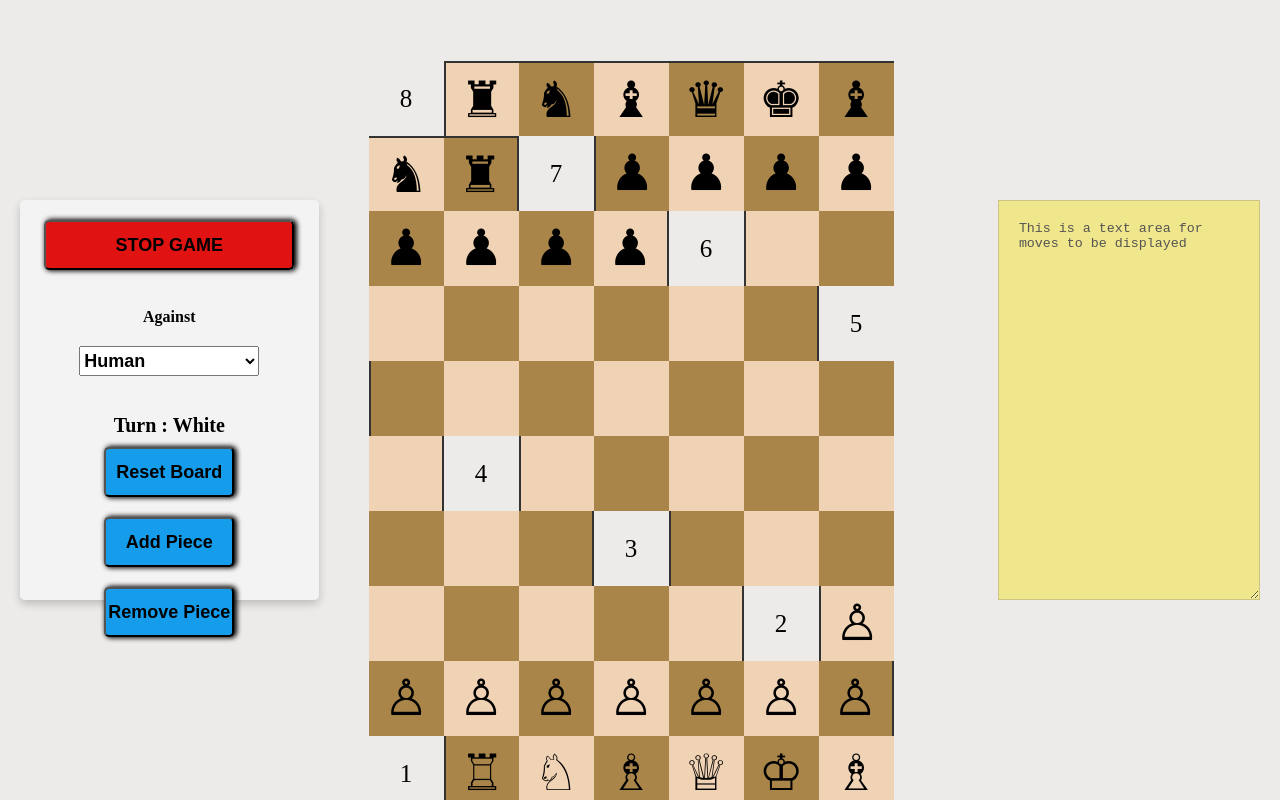
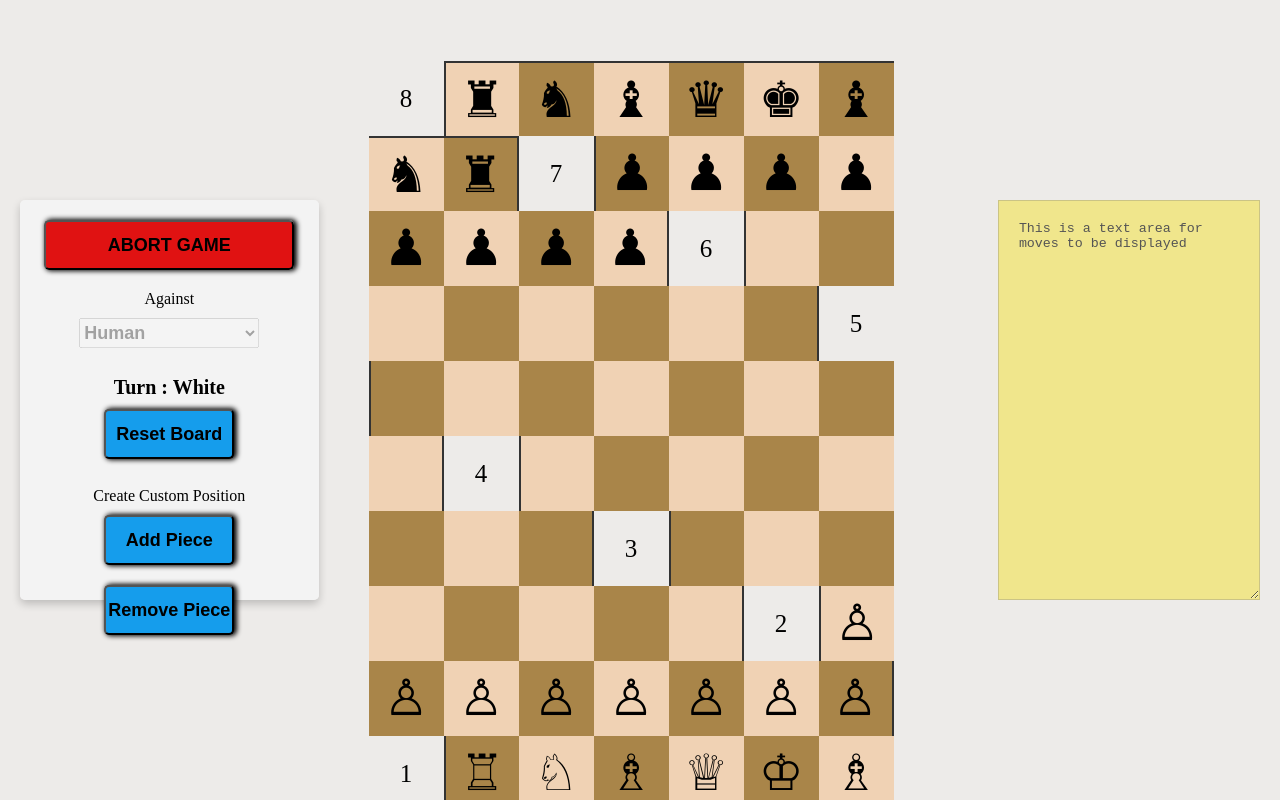
Before and after one commit to boom786/Project-Chess, a plain HTML site: page game.html in a window 1280 px wide. Both pictures are taken after a click on the button "START GAME". Shown: the top 800 px of the page. Drawn offline with Linux system fonts and the light colour scheme.

Commit message:
Added functionality to choice menue

```diff
--- a/CSS/menu.css
+++ b/CSS/menu.css
@@ -84,7 +84,7 @@ body{
 
       font-size: large;
       font-weight: bold;
-      margin: 20px auto;
+      margin: 10px auto;
       display: auto;
   }
 
@@ -93,7 +93,7 @@ body{
     font-weight: bold;
   }
 
-  .against{
+  .against.custom{
     font-size: medium;
     font-weight: bold;
   }
--- a/JS/script.js
+++ b/JS/script.js
@@ -41,17 +41,32 @@ let main = {
 		startGame : function(){ // it starts the game and also stopes the game
 			main.variables.gameStatus = !main.variables.gameStatus;
 
-			let value = 'STOP GAME';
+			let choice = document.querySelector('.choice');
+
+			let value = 'ABORT GAME';
 			if(main.variables.gameStatus == false){
 				value = 'START GAME';
 			}
 
-			if(value == 'STOP GAME')
+			if(value == 'ABORT GAME'){
 				document.querySelector('.startButton').classList.add('stop');
-			else
+				// Setting the opponent as a player or a computer
+				let index = choice.selectedIndex;
+				if(index == 1){
+					main.variables.AIplays = true;
+				}
+				else{
+					main.variables.AIplays = false;
+				}
+
+				choice.disabled = true;
+			}
+			else{
 				document.querySelector('.startButton').classList.remove('stop');
+				this.resetBoard();
+				choice.disabled = false;
+			}
 			document.querySelector('.startButton').innerHTML = value;
-
 		},
 
 		getPiece : function(row , col){ // return the type of piece that's selected
@@ -85,6 +100,9 @@ let main = {
 			if(main.variables.gameStatus == true){
 				document.querySelector('.startButton').innerHTML = 'START GAME';
 				document.querySelector('.startButton').classList.remove('stop');
+
+				let choice = document.querySelector('.choice');
+				choice.disabled = false;
 			}
 
 			main.variables.turn = 'w';
--- a/game.html
+++ b/game.html
@@ -18,7 +18,7 @@
 
         <div class="menuContainer">
           <button class = 'startButton' onclick="main.methodes.startGame()">START GAME</button>
-          <br><br>
+          <br>
           <div>
             <label class = "against">Against</label>
             <select name="hall" class="choice">
@@ -32,6 +32,10 @@
           </div>
           <div>
           <button class = 'modifyButton' onclick="main.methodes.resetBoard()">Reset Board</button>
+          </div>
+          <br>
+          <div>
+              <label class = "custom">Create Custom Position</label>
           </div>
           <button class = 'modifyButton'>Add Piece</button>  <button class = 'modifyButton'>Remove Piece</button>
         </div>
```
